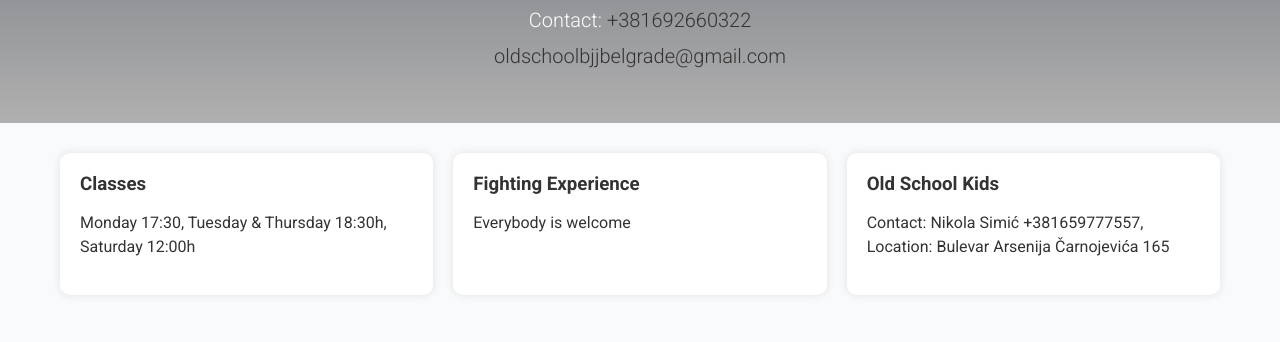
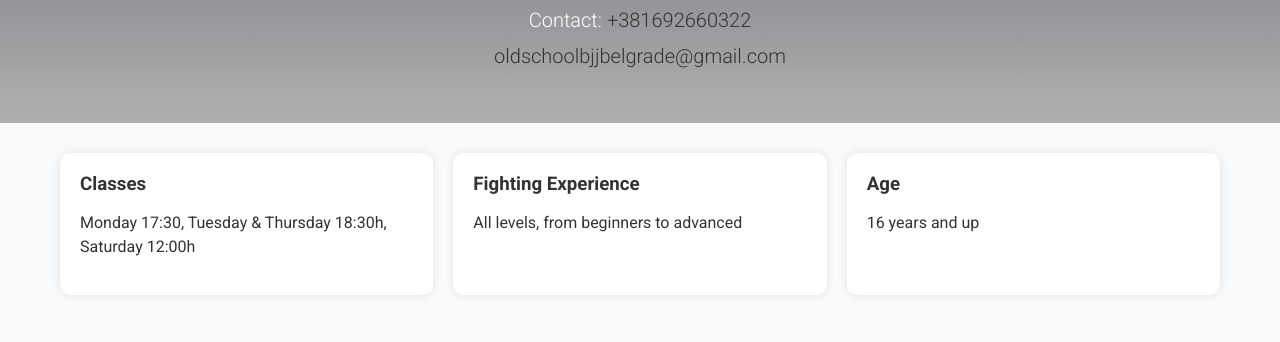
Before and after one commit to male-cpu/OS-Website, an Astro site: page / in a window 1280 px wide. Shown: the part 638-980 px from the top of the page. Built offline with nearby package versions, Linux system fonts and the light colour scheme; Astro itself is replaced by a stand-in of ours.

Commit message:
Changing the content of the features section to reflect the new schedule and information about the classes.

```diff
--- a/src/components/Features.astro
+++ b/src/components/Features.astro
@@ -3,8 +3,8 @@ import Card from './Card.astro';
 
 const featuresData = [
   {title: 'Classes', body: 'Monday 17:30, Tuesday & Thursday 18:30h, Saturday 12:00h'},
-  {title: 'Fighting Experience', body: 'Everybody is welcome'},
-  {title: 'Old School Kids', body: 'Contact: Nikola Simić +381659777557, Location: Bulevar Arsenija Čarnojevića 165'}
+  {title: 'Fighting Experience', body: 'All levels, from beginners to advanced'},
+  {title: 'Age', body: '16 years and up'},
   ];
 ---
 
```
